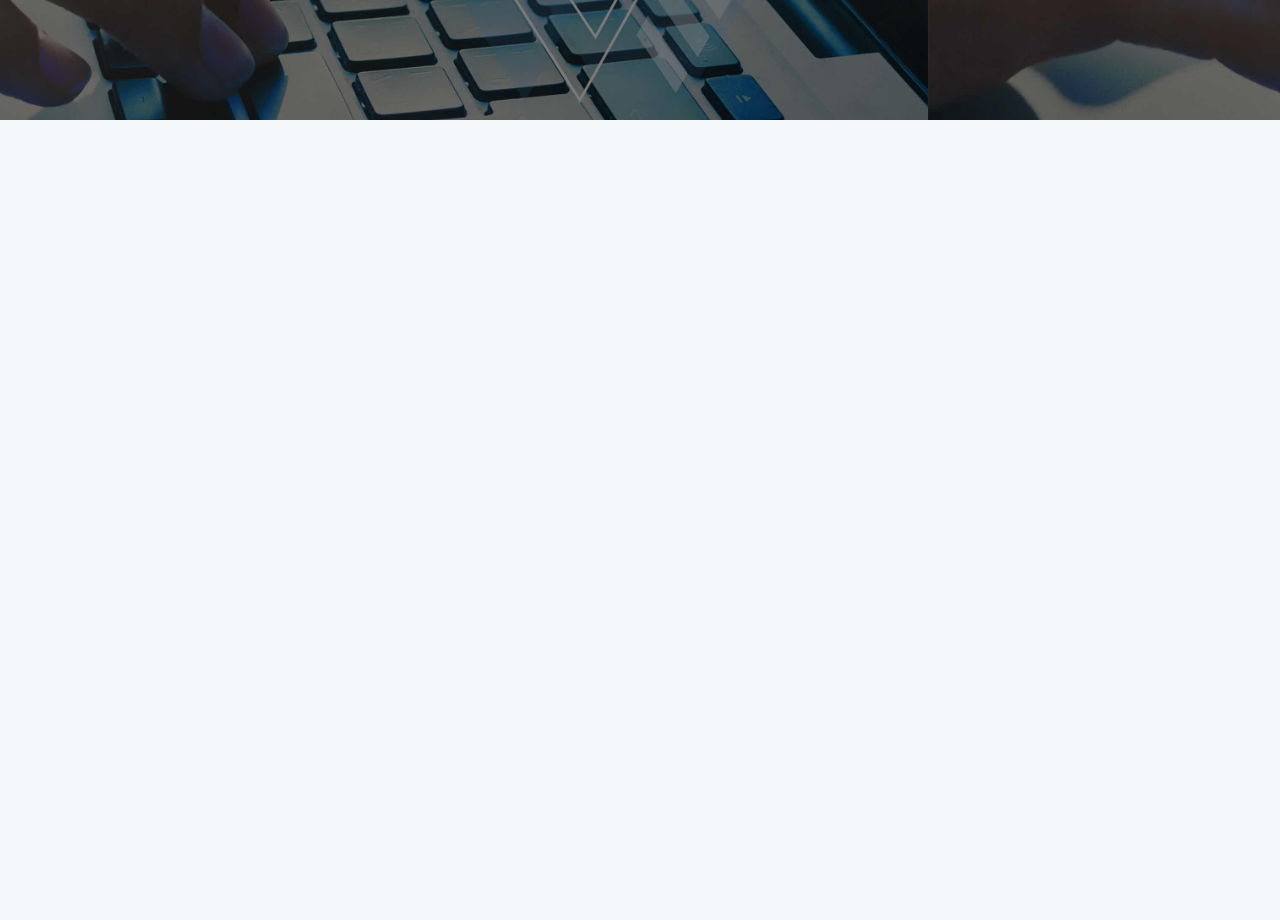
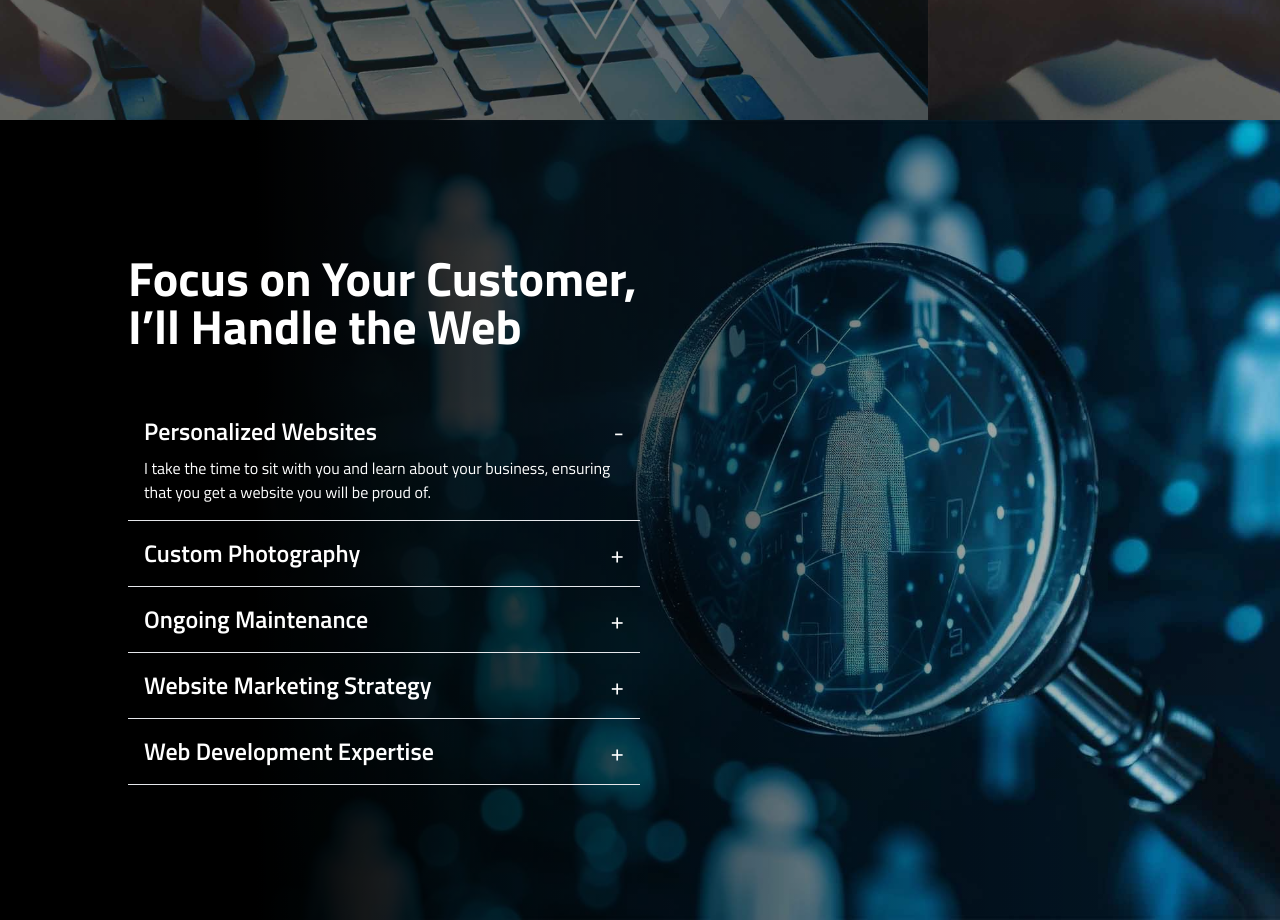
Before and after one commit to Zgibbs58/zach-web-dev-nextjs, a Next.js app: page / in a window 1280 px wide. Shown: the part 740-1660 px from the top of the page. Before the commit the page ends 860 px from the top, so only its background shows below. Built offline with nearby package versions, Linux system fonts and the light colour scheme.

Commit message:
Set up value section as a component and added it to home page.

```diff
--- /dev/null
+++ b/src/app/components/ValueSection.tsx
@@ -0,0 +1,61 @@
+"use client";
+
+import React, { useEffect, useState } from "react";
+import { motion } from "framer-motion";
+
+const values = ["Personalized Websites", "Custom Photography", "Ongoing Maintenance", "Website Marketing Strategy", "Web Development Expertise"];
+
+const descriptions = [
+  "I take the time to sit with you and learn about your business, ensuring that you get a website you will be proud of.",
+  "Missing compelling shots for your website? I provide high-quality photography services to enhance your website's visual appeal.",
+  "Ensure your website continues to perform well and stays up-to-date with ongoing maintenance services.",
+  "Utilize a popular marketing framework for effective website marketing that clearly communicates your value to customers.",
+  "With my web development expertise, I create efficient websites that provide a seamless user experience.",
+];
+
+export default function ValueSection() {
+  const [clicked, setClicked] = useState([true, false, false, false, false, false]);
+
+  const handleToggle = (index: number) => {
+    setClicked((prevState) => {
+      const newState = prevState.map((item, idx) => (idx === index ? !item : false));
+      return newState;
+    });
+  };
+
+  return (
+    <section className="overflow-x-hidden overflow-y-hidden">
+      <div className="relative flex flex-col lg:flex-row justify-center lg:justify-start items-center py-12 px-8 lg:px-32 min-h-[800px] text-white">
+        <div
+          className="absolute inset-0 bg-cover bg-[center_left_-40rem] md:bg-center"
+          style={{ backgroundImage: "url('/images/valueSection.jpg')" }}
+        ></div>
+        <div className="absolute inset-0 bg-gradient-to-r from-black from-0% lg:from-20%"></div>
+        <div className="absolute bg-black inset-0 opacity-40 lg:opacity-10"></div>
+        <div className="relative flex flex-col w-full xl:w-1/2">
+          <p className="text-3xl md:text-5xl font-bold mb-12">
+            Focus on Your Customer,<br></br>I’ll Handle the Web
+          </p>
+          {values.map((value, index) => (
+            <div key={index} className="odd:border-y last:border-b first:border-t p-4 transition duration-300">
+              <div className="flex justify-between items-center cursor-pointer" onClick={() => handleToggle(index)}>
+                <p className="text-lg">
+                  <span className="text-xl sm:text-2xl font-semibold">{value}</span>
+                </p>
+                <span className="text-2xl">{clicked[index] ? "-" : "+"}</span>
+              </div>
+              <motion.div
+                initial={{ height: 0, opacity: 0 }}
+                animate={{ height: clicked[index] ? "auto" : 0, opacity: clicked[index] ? 1 : 0 }}
+                transition={{ duration: 0.3 }}
+                className={`mt-2 overflow-hidden ${clicked[index] ? "block" : "hidden"}`}
+              >
+                <p>{descriptions[index]}</p>
+              </motion.div>
+            </div>
+          ))}
+        </div>
+      </div>
+    </section>
+  );
+}
--- a/src/app/page.tsx
+++ b/src/app/page.tsx
@@ -1,10 +1,14 @@
 import Image from "next/image";
 import Hero from "./components/Hero";
+import ValueSection from "./components/ValueSection";
 
 export default function Home() {
   return (
     <main className="">
       <Hero />
+      <section className="overflow-x-hidden overflow-y-hidden">
+        <ValueSection />
+      </section>
     </main>
   );
 }
```
